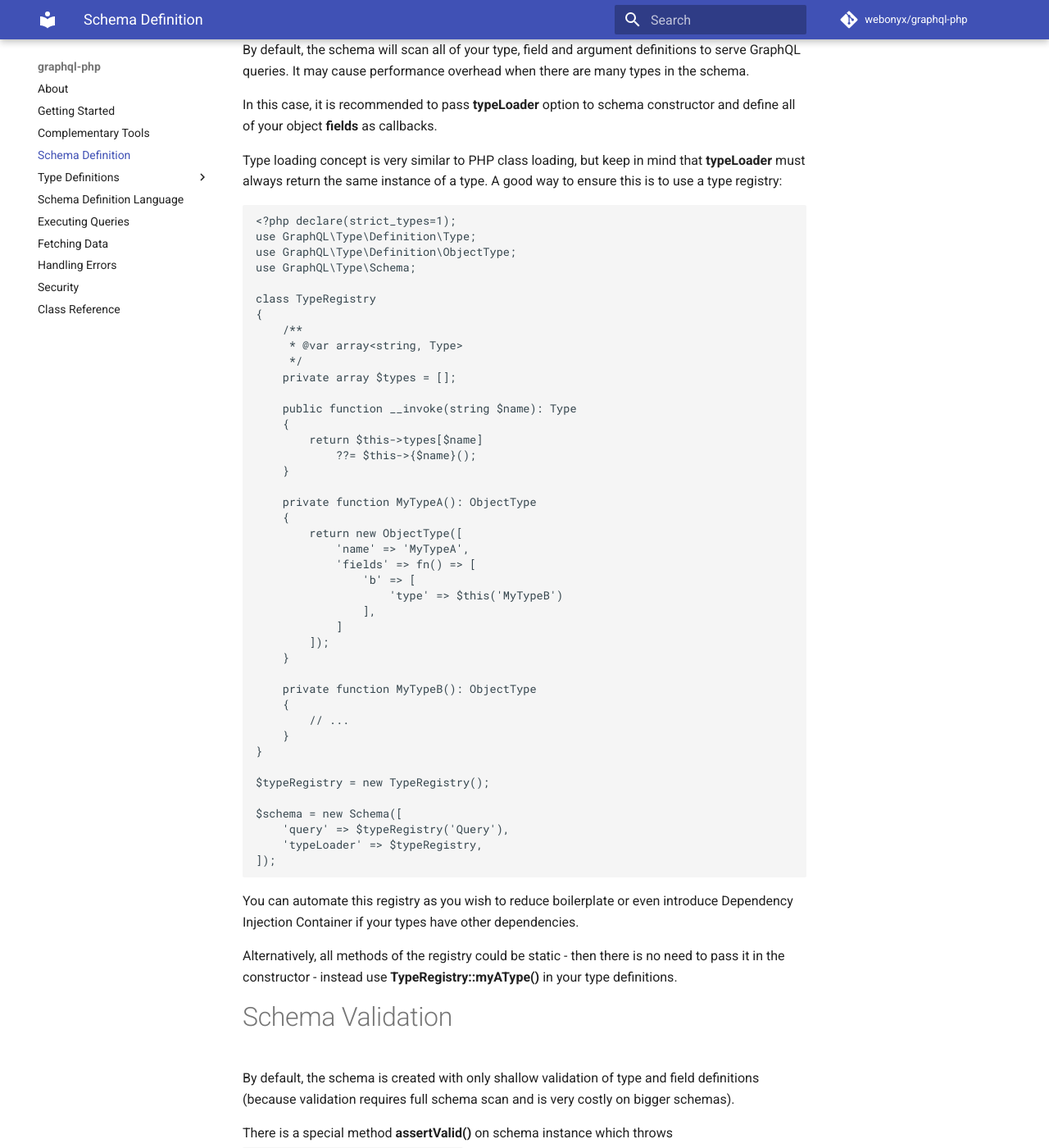
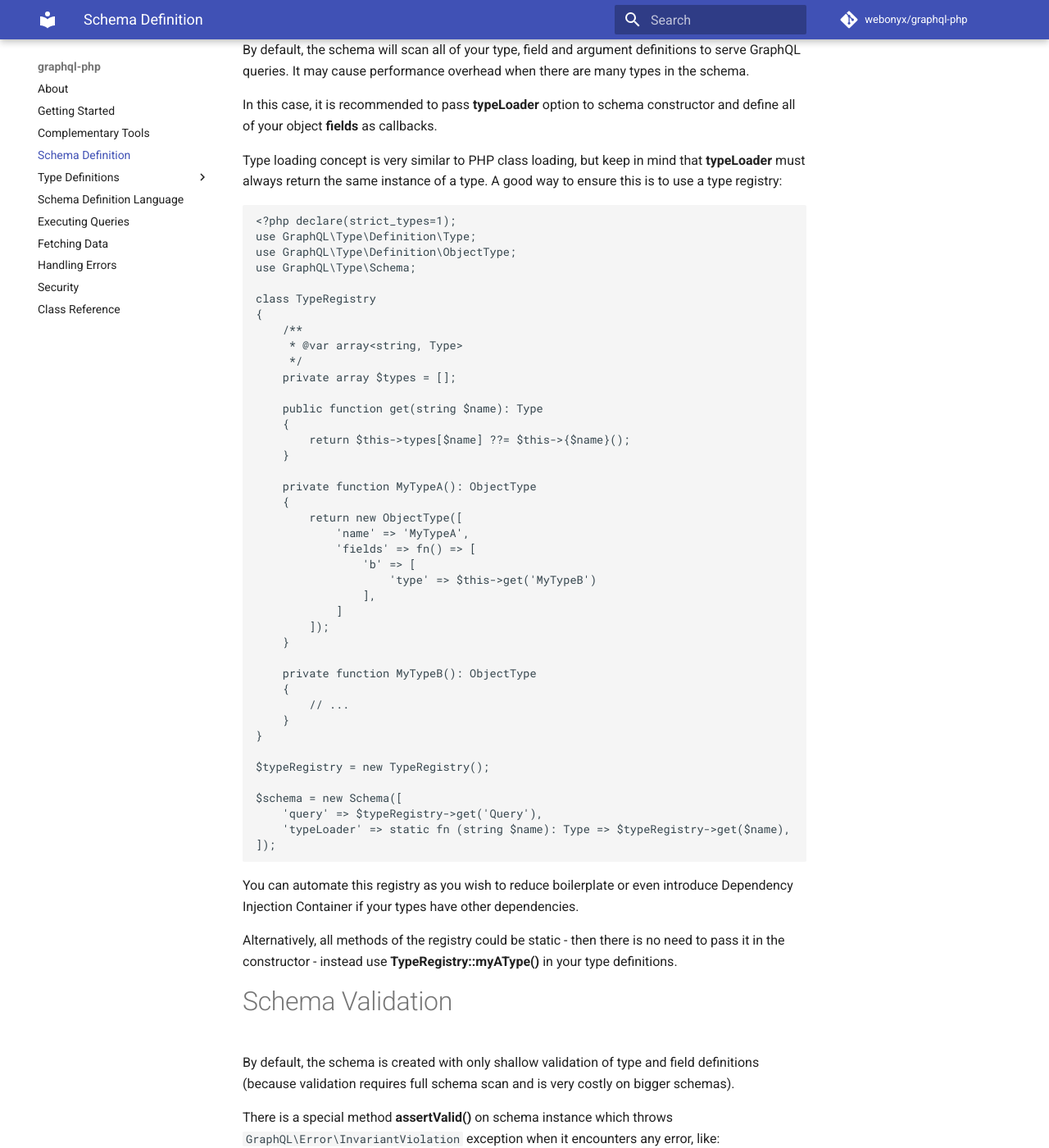
Before and after one commit to webonyx/graphql-php, an MkDocs documentation site: the page built from docs/schema-definition.md, in a window 1280 px wide and 1400 px high, scrolled down 3036 px. Shown: the whole window at 82% size. Built offline with MkDocs 1.6.1 and Material for MkDocs 9.7.7, drawn with Linux system fonts in a browser that asks for light colours; comment, search, counter and statistics services are not loaded; old or Windows-style settings are respelled for this version of MkDocs.

Commit message:
Use verbose get

````diff
--- a/docs/schema-definition.md
+++ b/docs/schema-definition.md
@@ -129,10 +129,9 @@ class TypeRegistry
      */
     private array $types = [];
 
-    public function __invoke(string $name): Type
+    public function get(string $name): Type
     {
-        return $this->types[$name]
-            ??= $this->{$name}();
+        return $this->types[$name] ??= $this->{$name}();
     }
 
     private function MyTypeA(): ObjectType
@@ -141,7 +140,7 @@ class TypeRegistry
             'name' => 'MyTypeA',
             'fields' => fn() => [
                 'b' => [
-                    'type' => $this('MyTypeB')
+                    'type' => $this->get('MyTypeB')
                 ],
             ]
         ]);
@@ -156,8 +155,8 @@ class TypeRegistry
 $typeRegistry = new TypeRegistry();
 
 $schema = new Schema([
-    'query' => $typeRegistry('Query'),
-    'typeLoader' => $typeRegistry,
+    'query' => $typeRegistry->get('Query'),
+    'typeLoader' => static fn (string $name): Type => $typeRegistry->get($name),
 ]);
 ```
 
````
